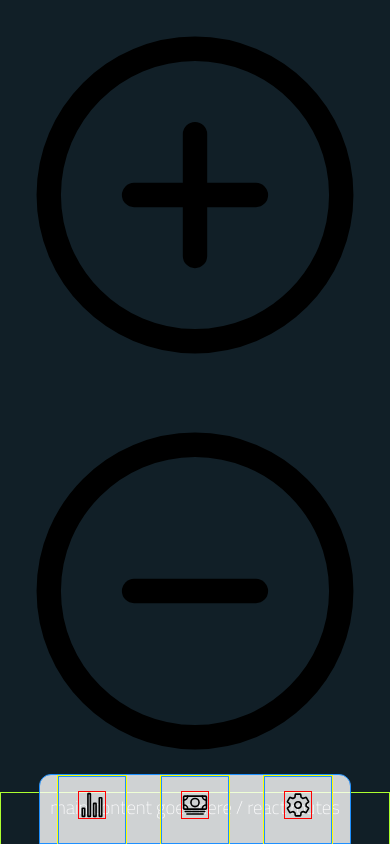
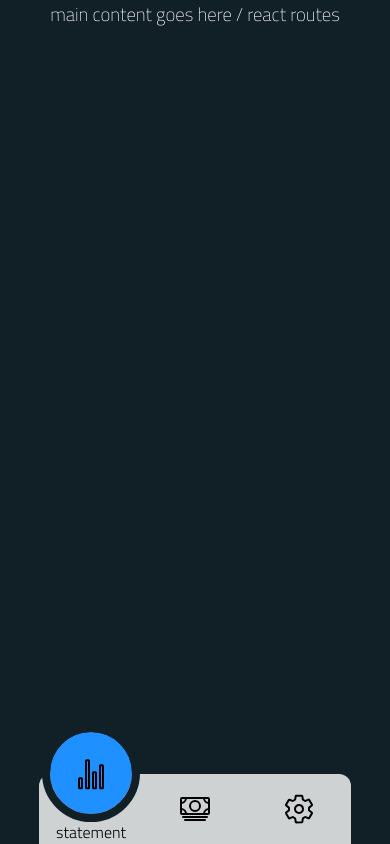
Before and after one commit to robotmischief/budget-buddy, a React (Create React App) app in the folder frontend/: page / in a window 390 px wide. Shown: the top 844 px of the page. Built offline with nearby package versions, Linux system fonts and the light colour scheme.

Commit message:
feat: nav bar UI for mobile

```diff
--- a/frontend/src/App.css
+++ b/frontend/src/App.css
@@ -18,6 +18,8 @@
     --shadows: rgba(17, 17, 17, .8);
     --accentcolor: dodgerblue;
     --navbarheight: 70px;
+    --navbarincomecolor: rgb(134, 240, 152);
+    --navbarexpensecolor: rgb(230, 74, 74);
 }
 
 /* layout (mobile first) */
@@ -28,7 +30,6 @@ body {
 }
 
 .main-content {
-    border: 1px solid greenyellow;
     min-height: 100vh;
     width: 100%;
     text-align: center;
--- a/frontend/src/App.js
+++ b/frontend/src/App.js
@@ -1,16 +1,17 @@
 import './App.css';
+import { GlobalProvider } from './context/GlobalState';
 import NavBar from './components/NavBar';
 
 function App() {
   return (
-    <>
+    <GlobalProvider>
       <div className="nav-bar">
         <NavBar />
       </div>
       <div className="main-content">
         <h3>main content goes here / react routes</h3>
       </div>
-    </>
+    </ GlobalProvider>
   );
 }
 
--- a/frontend/src/components/NavBar.css
+++ b/frontend/src/components/NavBar.css
@@ -1,46 +1,130 @@
 .nav-list {
-    border: 1px solid dodgerblue;
-    background-color: var(--navbarbackground);
+    /* border: 1px solid dodgerblue; */
     position: fixed;
-    width: 80%;
     bottom: 0;
     left: 50%;
+    width: 80%;
+    height: var(--navbarheight);
     transform: translateX(-50%);
-    height: var(--navbarheight);
-    border-radius: 12px 12px 0 0;
     display: flex;
     justify-content: space-around;
+    border-radius: 12px 12px 0 0;
+    background-color: var(--navbarbackground);
 }
 
 .nav-list .nav-item {
-    border: 1px solid yellow;
-    list-style: none;
-    /* display: flex; */
-    /* flex-direction: column; */
+    /* border: 1px solid yellow; */
+    position: relative;
     width: var(--navbarheight);
     height:var(--navbarheight);
-    /* text-align: center; */
-    /* justify-content: center; */
-    /* align-items: center; */
+    list-style: none;
+    cursor: pointer;
 }
 
 .nav-list .nav-item .nav-icon {
-    border: 1px solid dodgerblue;
+    /* border: 1px solid dodgerblue; */
+    position: absolute;
     width: 100%;
     height: 100%;
-    position: relative;
+    display: flex;
+    align-items: center;
+    justify-content: center;
 }
 
-.nav-list .nav-item img {
-    width: 28px;
-    height: 28px;
-    border: 1px solid red;
-    position: absolute;
-    left: 50%;
-    transform: translate(-50%, 50%);
+.nav-list .nav-item .nav-icon img {
+    pointer-events: none;
+    /* border: 1px solid red; */
+    width: 45%;
+    height: 45%;
+    z-index: 1;
+    transition: transform .5s ease;
 }
 
 .nav-list .nav-item p {
+    /* border: 1px solid green; */
+    position: absolute;
+    bottom: 0;
+    transform: translateY(100%);
     width: 100%;
-    border: 1px solid green;
+    text-align: center;
+    color: black;
+    font-weight: 300;
+    transition: transform .5s ease;
 }
+
+.nav-list .nav-item .sub-items {
+    /* border: 3px solid yellowgreen; */
+    height: 100%;
+    width: 100%;
+    z-index: 2;
+    display: flex;
+    align-items: center;
+    justify-content: center;
+
+}
+
+.nav-list .nav-item .sub-items img {
+    /* border: 1px solid dodgerblue; */
+    width: 60%;
+    height: 60%;
+    position: absolute;
+    left: 50%;
+    top: 50%;
+    transform: translate(-50%, -50%);
+}
+
+/* submenu items */
+.nav-list .nav-item .sub-items .nav-sub-dot {
+    border-radius: 50%;
+    height: calc(var(--navbarheight) - 12px);
+    width: calc(var(--navbarheight) - 12px);
+    position: absolute;
+}
+.nav-sub-dot.left {
+    opacity: 0;
+    background-color: var(--navbarincomecolor);
+    transition: all .2s ease;
+}
+.nav-sub-dot.left.active {
+    transform: translate(-90%, -170%);
+    opacity: 1;
+}
+
+.nav-sub-dot.right {
+    opacity: 0;
+    background-color: var(--navbarexpensecolor);
+    transition: all .2s ease;
+}
+.nav-sub-dot.right.active {
+    transform: translate(90%, -170%);
+    opacity: 1;
+}
+
+.nav-dot {
+    background-color: var(--accentcolor);
+    width: calc(var(--navbarheight) + 12px);
+    height: calc(var(--navbarheight) + 12px);
+    border-radius: 50%;
+    position: absolute;
+    outline: 8px solid var(--appbackground);
+    top: -60%;
+    transform: translateX(-50%);
+    transition: left .5s ease;
+}
+
+.nav-list .nav-item:nth-child(1).active ~ .nav-dot {
+    left: 16.66%;
+}
+.nav-list .nav-item:nth-child(2).active ~ .nav-dot {
+    left: 50%;
+}
+.nav-list .nav-item:nth-child(3).active ~ .nav-dot {
+    left: 83.3%;
+}
+
+.nav-list .nav-item.active .nav-icon img {
+    transform: translateY(-110%);
+}
+.nav-list .nav-item.active p {
+    transform: translateY(0);
+}
--- a/frontend/src/components/NavBar.js
+++ b/frontend/src/components/NavBar.js
@@ -1,47 +1,23 @@
-import React from 'react';
+import './NavBar.css';
+import React, { useContext } from 'react';
+import { NavBarItem } from './NavBarItem';
+import { GlobalContext } from '../context/GlobalState';
 
-import './NavBar.css';
-
-const navBarItems = [
-{
-    label: 'statement',
-    to: 'react/route',
-    icon: '../assets/icons/stats-chart-outline.svg'
-},
-{
-    label: 'add',
-    to: 'react/route',
-    icon: '../assets/icons/cash-outline.svg',
-    subitems: [
-        {label: 'income', to: 'react/route', icon: 'path to icon'},
-        {label: 'expense', to: 'react/route', icon: 'path to icon'}
-    ]
-},
-{
-    label: 'settings',
-    to: 'react/route',
-    icon: '../assets/icons/settings-outline.svg'
-}
-];
 
 const NavBar = () => {
+
+    const { navBarItems, handleNavBarClick } = useContext(GlobalContext);
 
     return (
         <>
             <ul className="nav-list">
                 {navBarItems.map((item, idx) => (
-                    <li key={idx} className='nav-item'>
-                        <div className="nav-icon">
-                            <img src={item.icon} alt={item.label} />
-                        </div>
-                        <p>{item.label}</p>
-                    </li>
+                    <NavBarItem item={item} idx={idx} handleClick={() => handleNavBarClick(idx)} />
                 ))}
+
+                <div className="nav-dot"></div>
+
             </ul>
-            <div className="nav-dot">
-                <span className='nav-dot-left'><img src="./assets/icons/add-circle-outline.svg" alt="income" /></span>
-                <span className='nav-dot-right'><img src="./assets/icons/remove-circle-outline.svg" alt="expense" /></span>
-            </div>
         </>
     );
 };
--- /dev/null
+++ b/frontend/src/components/NavBarItem.js
@@ -0,0 +1,17 @@
+export const NavBarItem = ({item, idx, handleClick }) => {
+
+    return (
+        <li key={idx} className={(item.active) ? 'nav-item active' : 'nav-item'} onClick={handleClick}>
+                        <div className="nav-icon">
+                            <img src={item.icon} alt={item.label} />
+                        </div>
+                        <p>{item.label}</p>
+                        {(item.subitems) &&
+                        <div className='sub-items'>
+                            <div className={`nav-sub-dot left ${(item.active) ? 'active' : ''} `}><img src={item.subitems[0].icon} alt={item.subitems[0].label} /></div>
+                            <div className={`nav-sub-dot right ${(item.active) ? 'active' : ''}`}><img src={item.subitems[1].icon} alt={item.subitems[1].label} /></div>
+                        </div>
+                        }
+                    </li>
+    )
+}
--- /dev/null
+++ b/frontend/src/context/AppReducer.js
@@ -0,0 +1,12 @@
+export const AppReducer = (state, action) => {
+    switch(action.type) {
+        case 'NAVBAR_CLICK':
+            const newNavBarItemsState = state.navBarItems;
+            newNavBarItemsState.forEach((item) => item.active = false);
+            newNavBarItemsState[action.payload].active = true;
+            return {...state, navBarItems: newNavBarItemsState};
+
+        default:
+            return state;
+    }
+}
--- /dev/null
+++ b/frontend/src/context/GlobalState.js
@@ -0,0 +1,49 @@
+import React, { createContext, useReducer } from 'react';
+import { AppReducer } from './AppReducer';
+
+const initialState = {
+    navBarItems: [
+    {
+        label: 'statement',
+        to: 'react/route',
+        icon: '../assets/icons/stats-chart-outline.svg',
+        active: true
+    },
+    {
+        label: 'add',
+        to: 'react/route',
+        icon: '../assets/icons/cash-outline.svg',
+        subitems: [
+            {label: 'income', to: 'react/route', icon: './assets/icons/add-circle-outline.svg'},
+            {label: 'expense', to: 'react/route', icon: './assets/icons/remove-circle-outline.svg'}
+        ],
+        active: false
+    },
+    {
+        label: 'settings',
+        to: 'react/route',
+        icon: '../assets/icons/settings-outline.svg',
+        active: false
+    }
+    ]
+};
+
+export const GlobalContext = createContext(initialState);
+
+export const GlobalProvider = ({children}) => {
+    const [state, dispatch] = useReducer(AppReducer, initialState);
+
+    //Actions
+    function handleNavBarClick(idx) {
+        dispatch({
+            type:'NAVBAR_CLICK',
+            payload: idx
+        });
+    }
+
+    return (
+        <GlobalContext.Provider value={{navBarItems: state.navBarItems, handleNavBarClick}}>
+            {children}
+        </GlobalContext.Provider>
+    );
+}
```
Also changed, not shown: 1 other file (tests, documents, lock files or other folders).
